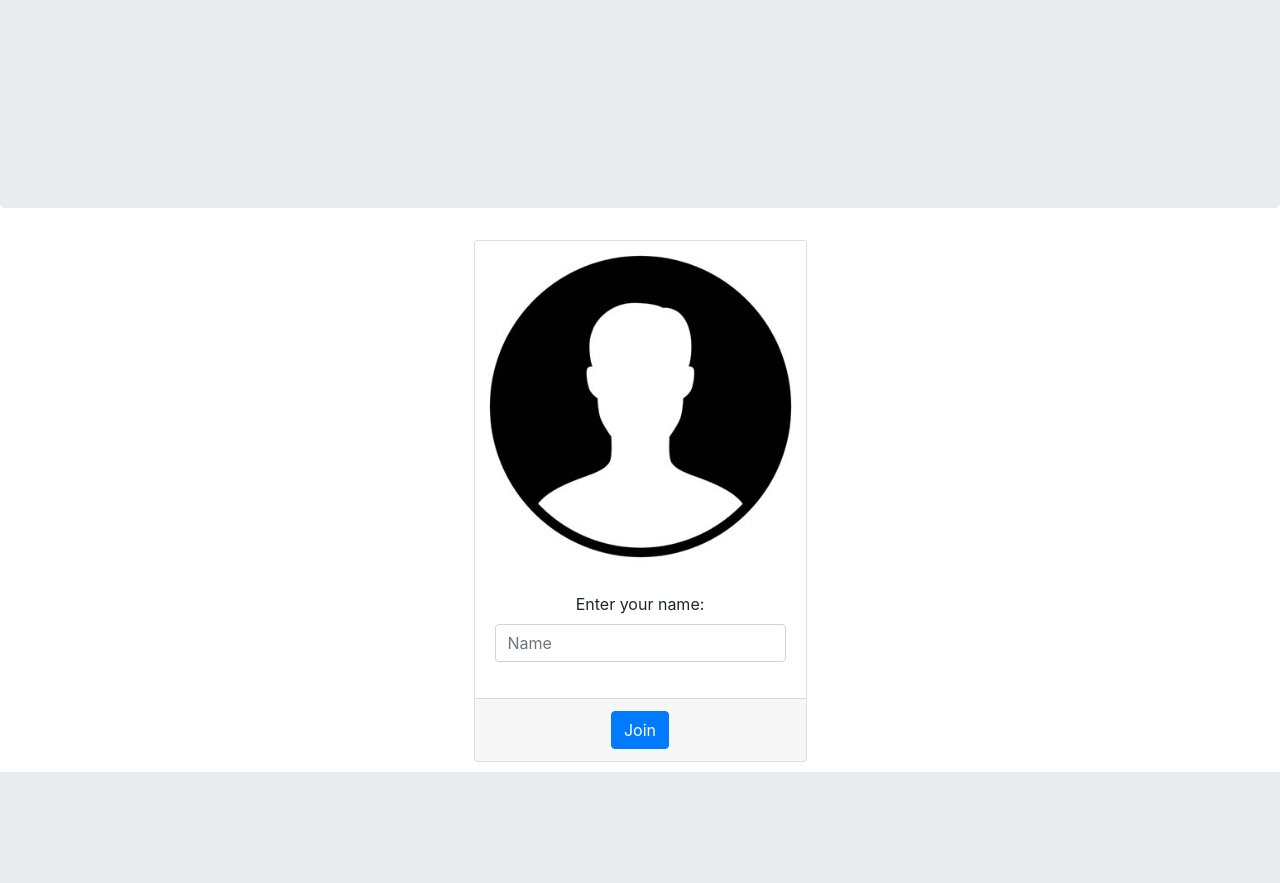
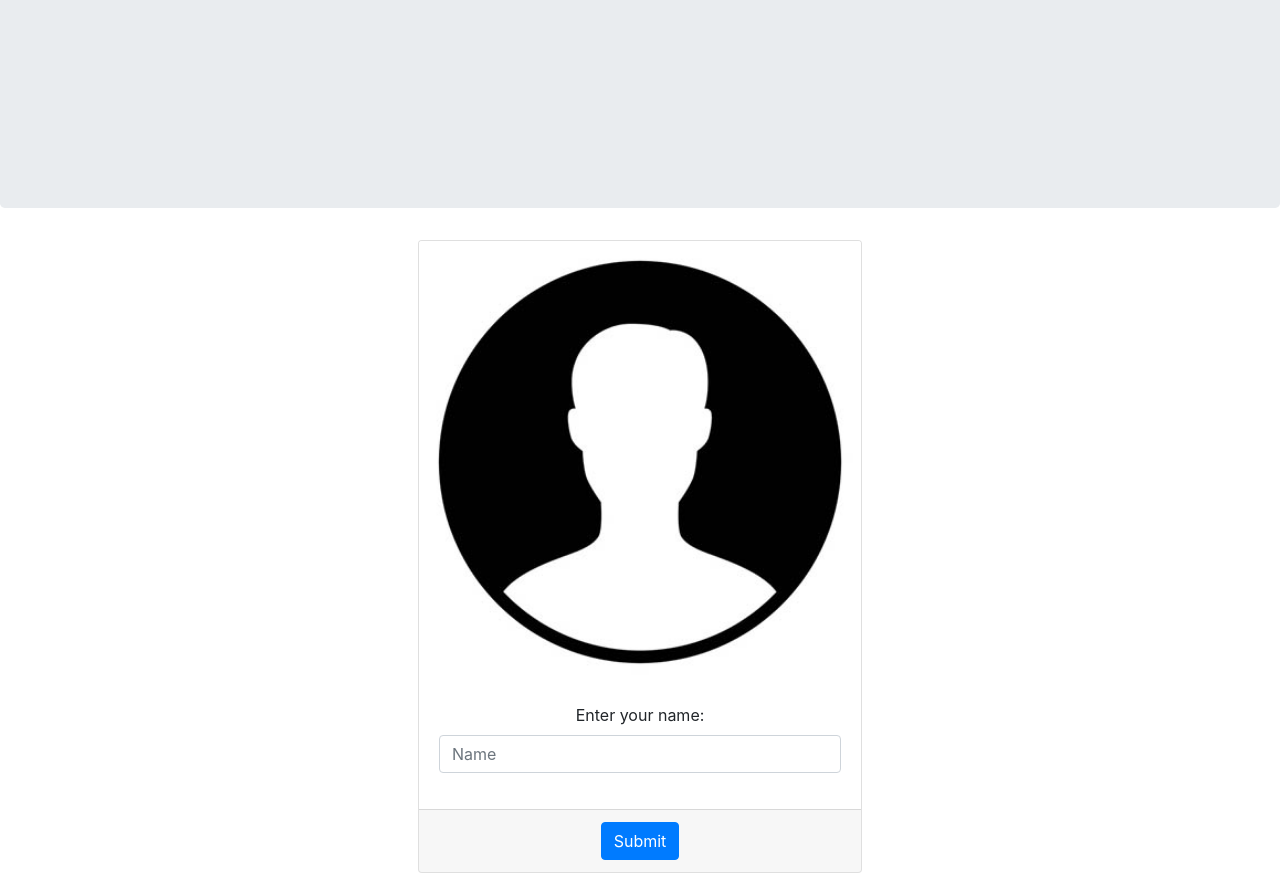
Before and after one commit to larryworm1127/game_queue, a Flask app: page / in a window 1280 px wide. Shown: the part 592-1475 px from the top of the page. Before the commit the page ends 1364 px from the top, so only its background shows below. Run offline with Flask 2, Linux system fonts and the light colour scheme; parts of the project's set-up code (start-up, migrations or seed data) failed here and were passed over; some libraries are stand-ins or nearby versions.

Commit message:
added forms

```diff
--- a/game_queue/app.py
+++ b/game_queue/app.py
@@ -1,7 +1,7 @@
 import os
 
 from flask import Flask, render_template, redirect, url_for
-from game_queue.forms import UsernameForm
+from game_queue.queue import Game
 
 # Create and configure the app
 app = Flask(__name__)
@@ -11,17 +11,22 @@ app.config.from_mapping(
     SECRET_KEY=os.environ['SECRET_KEY'],
 )
 
+# Create game instance
+game = Game()
+
 
 # Page routing
 @app.route('/', methods=['GET', 'POST'])
 def index():
     """The index page.
     """
+    from game_queue.forms import UsernameForm
+
     form = UsernameForm()
     if form.validate_on_submit():
         return redirect(url_for('queue'))
 
-    return render_template('index.html')
+    return render_template('index.html', form=form)
 
 
 @app.route('/loading')
--- a/game_queue/forms.py
+++ b/game_queue/forms.py
@@ -1,11 +1,8 @@
-from flask_wtf import Form
+from flask_wtf import FlaskForm
 from wtforms import StringField
 from wtforms.validators import DataRequired, ValidationError
 
-
-# Forms
-class UsernameForm(Form):
-    username = StringField('Username', validators=[DataRequired()])
+from game_queue.app import game
 
 
 # Validators
@@ -14,4 +11,14 @@ class Unique(object):
         self.message = message
 
     def __call__(self, form, field) -> None:
-        pass
+        for queue in game.queues:
+            if field.data in queue.players:
+                raise ValidationError(self.message)
+
+
+# Forms
+class UsernameForm(FlaskForm):
+    username = StringField(
+        'Username',
+        validators=[DataRequired(), Unique("Can't queue up twice.")]
+    )
--- a/game_queue/templates/index.html
+++ b/game_queue/templates/index.html
@@ -9,23 +9,25 @@
     <div class="container text-center">
       <h1>Q.U.E.U.E</h1>
     </div>
-
   </div>
-
   <div class="container text-center">
-    <div class="card text-center" style="width:30%">
-        <img class="card-img-top text-center" src="{{ url_for('static', filename="Profile.jpg") }}">
+    <div class="card text-center" style="width:40%">
+      <img class="card-img-top text-center" alt="img"
+           src="{{ url_for('static', filename="Profile.jpg") }}">
       <div class="card-body">
+        <form action="{{ url_for('loading') }}" method="post">
           <div class="form-group">
             <label for="name">Enter your name:</label>
-                <input type="name" class="form-control" id="name" placeholder="Name" name="name">
+            <input type="text" class="form-control" placeholder="Name"
+                   name="name">
           </div>
+        </form>
       </div>
       <div class="card-footer">
-            <button type="submit" class="btn btn-primary">Join</button>
+        <button type="submit" class="btn btn-primary">Submit</button>
+        {{ form.csrf_token }}
       </div>
     </div>
   </div>
 
-
 {% endblock %}
```
Also changed, not shown: game_queue/queue.py (+17 -3 lines). Lines whose indentation alone changed are shown as unchanged.
